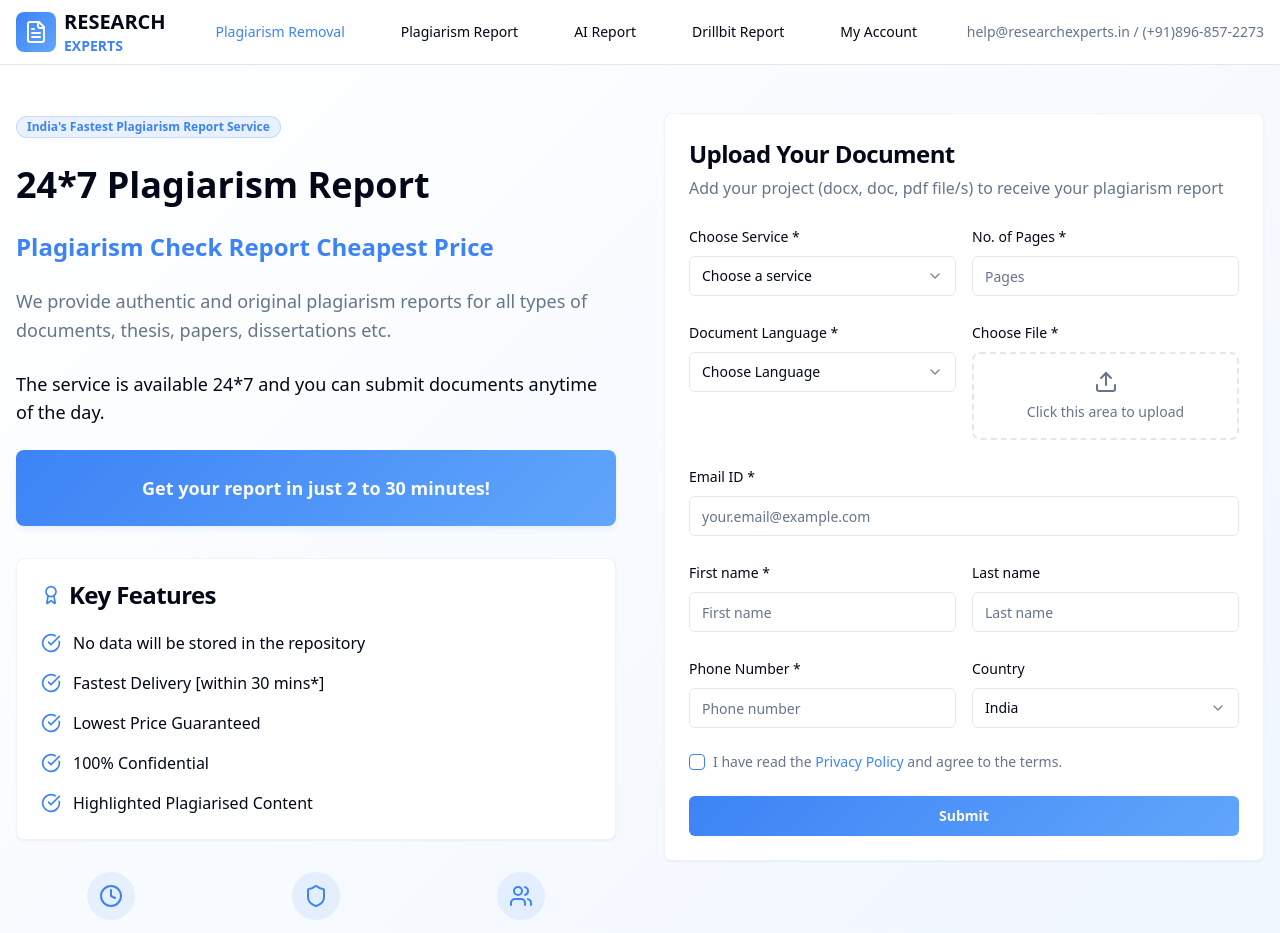
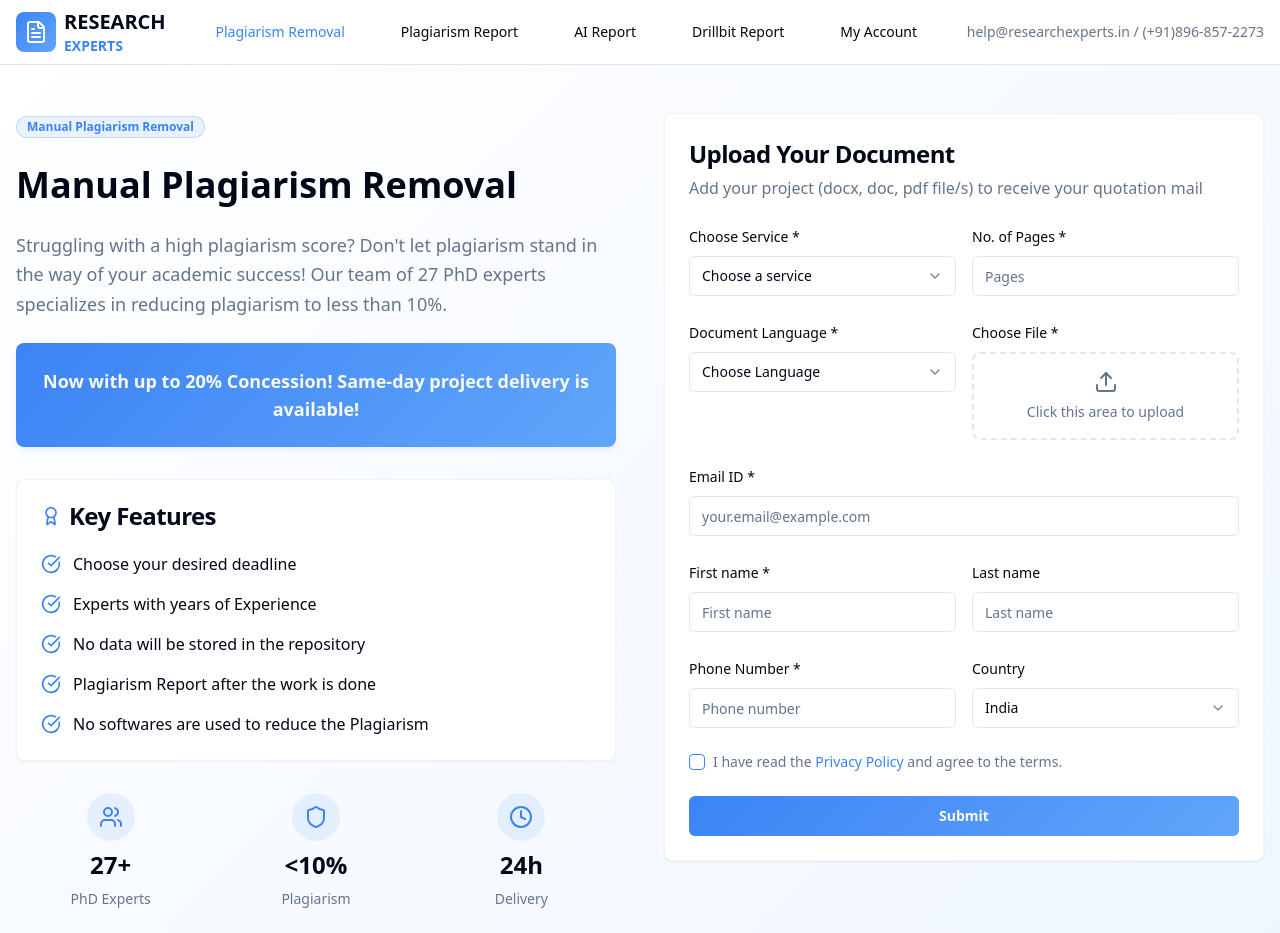
Before and after one commit to grey123341/theme-swap-website-clone, a React (Vite) app: page / in a window 1280 px wide. Shown: the top 933 px of the page. Built offline with nearby package versions, Linux system fonts and the light colour scheme.

Commit message:
Reverted to commit 909f36b08e00aac0e2bfa17503c0c594e7d2aa80

```diff
--- a/src/pages/Index.tsx
+++ b/src/pages/Index.tsx
@@ -33,11 +33,11 @@ const Index = () => {
   ];
 
   const keyFeatures = [
+    "Choose your desired deadline",
+    "Experts with years of Experience",
     "No data will be stored in the repository",
-    "Fastest Delivery [within 30 mins*]",
-    "Lowest Price Guaranteed",
-    "100% Confidential",
-    "Highlighted Plagiarised Content"
+    "Plagiarism Report after the work is done",
+    "No softwares are used to reduce the Plagiarism"
   ];
 
   return (
@@ -75,32 +75,24 @@ const Index = () => {
       <div className="container mx-auto px-4 py-12">
         <div className="grid lg:grid-cols-2 gap-12 items-start">
 
-          {/* Left Section - Plagiarism Report Service */}
+          {/* Left Section - Service Description */}
           <div className="space-y-8">
             <div className="space-y-6">
               <Badge variant="secondary" className="bg-primary/10 text-primary border-primary/20">
-                India's Fastest Plagiarism Report Service
+                Manual Plagiarism Removal
               </Badge>
 
               <h2 className="text-4xl font-bold text-foreground leading-tight">
-                24*7 Plagiarism Report
+                Manual Plagiarism Removal
               </h2>
 
-              <h3 className="text-2xl font-semibold text-primary">
-                Plagiarism Check Report Cheapest Price
-              </h3>
-
               <p className="text-lg text-muted-foreground leading-relaxed">
-                We provide authentic and original plagiarism reports for all types of documents, thesis, papers, dissertations etc.
-              </p>
-
-              <p className="text-lg font-medium text-foreground">
-                The service is available 24*7 and you can submit documents anytime of the day.
+                Struggling with a high plagiarism score? Don't let plagiarism stand in the way of your academic success! Our team of 27 PhD experts specializes in reducing plagiarism to less than 10%.
               </p>
 
               <div className="bg-gradient-primary p-6 rounded-lg shadow-elegant">
                 <p className="text-center text-primary-foreground font-semibold text-lg">
-                  Get your report in just 2 to 30 minutes!
+                  Now with up to 20% Concession! Same-day project delivery is available!
                 </p>
               </div>
             </div>
@@ -127,24 +119,24 @@ const Index = () => {
             <div className="grid grid-cols-3 gap-4">
               <div className="text-center space-y-2">
                 <div className="w-12 h-12 bg-primary/10 rounded-full flex items-center justify-center mx-auto">
-                  <Clock className="w-6 h-6 text-primary" />
+                  <Users className="w-6 h-6 text-primary" />
                 </div>
-                <div className="text-2xl font-bold text-foreground">24*7</div>
-                <div className="text-sm text-muted-foreground">Available</div>
+                <div className="text-2xl font-bold text-foreground">27+</div>
+                <div className="text-sm text-muted-foreground">PhD Experts</div>
               </div>
               <div className="text-center space-y-2">
                 <div className="w-12 h-12 bg-primary/10 rounded-full flex items-center justify-center mx-auto">
                   <Shield className="w-6 h-6 text-primary" />
                 </div>
-                <div className="text-2xl font-bold text-foreground">30min</div>
-                <div className="text-sm text-muted-foreground">Fastest</div>
+                <div className="text-2xl font-bold text-foreground">&lt;10%</div>
+                <div className="text-sm text-muted-foreground">Plagiarism</div>
               </div>
               <div className="text-center space-y-2">
                 <div className="w-12 h-12 bg-primary/10 rounded-full flex items-center justify-center mx-auto">
-                  <Users className="w-6 h-6 text-primary" />
+                  <Clock className="w-6 h-6 text-primary" />
                 </div>
-                <div className="text-2xl font-bold text-foreground">100%</div>
-                <div className="text-sm text-muted-foreground">Confidential</div>
+                <div className="text-2xl font-bold text-foreground">24h</div>
+                <div className="text-sm text-muted-foreground">Delivery</div>
               </div>
             </div>
           </div>
@@ -154,7 +146,7 @@ const Index = () => {
             <CardHeader>
               <CardTitle className="text-2xl text-foreground">Upload Your Document</CardTitle>
               <p className="text-muted-foreground">
-                Add your project (docx, doc, pdf file/s) to receive your plagiarism report
+                Add your project (docx, doc, pdf file/s) to receive your quotation mail
               </p>
             </CardHeader>
             <CardContent className="space-y-6">
```
